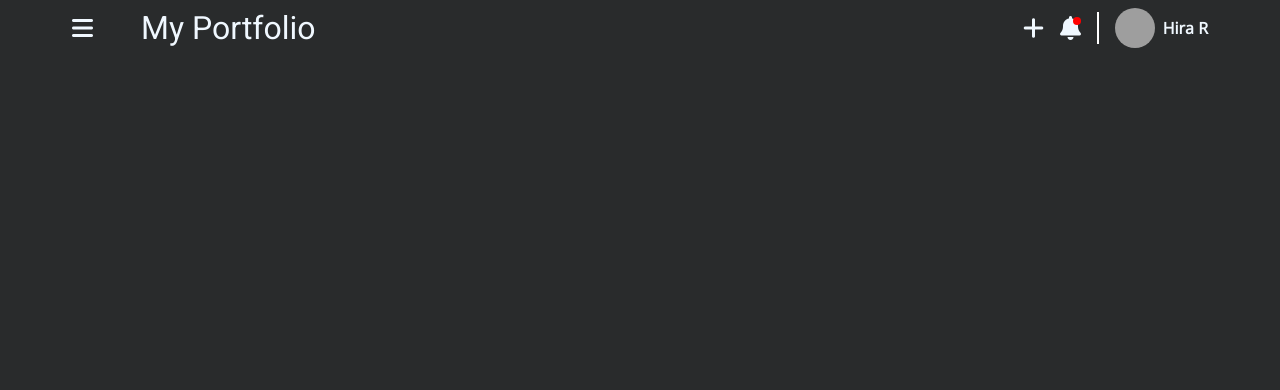
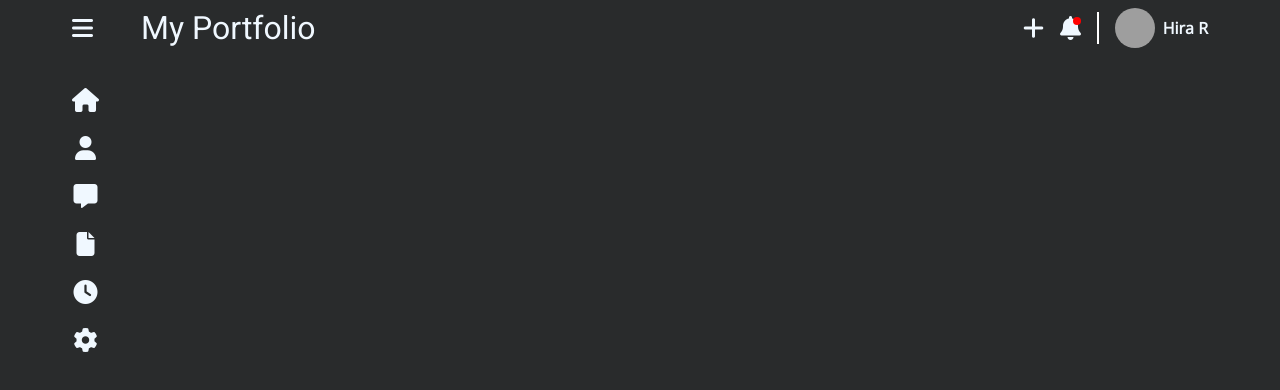
Before and after one commit to nedashanny/css-project2, a plain HTML site: page index.html in a window 1280 px wide. Drawn offline with nearby package versions, Linux system fonts and the light colour scheme; grey boxes are pictures that could not be loaded.

Commit message:
creat side menu

```diff
--- a/index.html
+++ b/index.html
@@ -33,6 +33,15 @@
                 </div>
             </div>
         </nav>
+        <!-- menu -->
+        <div class="menu flex flex-column align-items-center m-1">
+            <i class="fa fa-home text-white cursor-pointer mt-3"></i>
+            <i class="fa fa-user text-white cursor-pointer mt-3"></i>
+            <i class="fa fa-message text-white cursor-pointer mt-3"></i>
+            <i class="fa fa-file text-white cursor-pointer mt-3"></i>
+            <i class="fa fa-clock text-white cursor-pointer mt-3"></i>
+            <i class="fa fa-cog text-white cursor-pointer mt-3"></i>
+        </div>
     </div>
 </body>
 
--- a/style.css
+++ b/style.css
@@ -22,7 +22,8 @@ p {
     font-family: 'Open Sans';
 }
 
-nav i {
+nav i,
+.menu i {
     font-size: 1.5rem;
 }
 
@@ -34,6 +35,10 @@ nav a {
 
 .container {
     margin: 0 4rem;
+}
+
+.menu {
+    width: fit-content;
 }
 
 .notification-dot {
@@ -233,6 +238,9 @@ nav a {
     nav a {
         font-size: 1.5rem;
     }
+    .menu {
+        display: none;
+    }
 }
 
 
```
